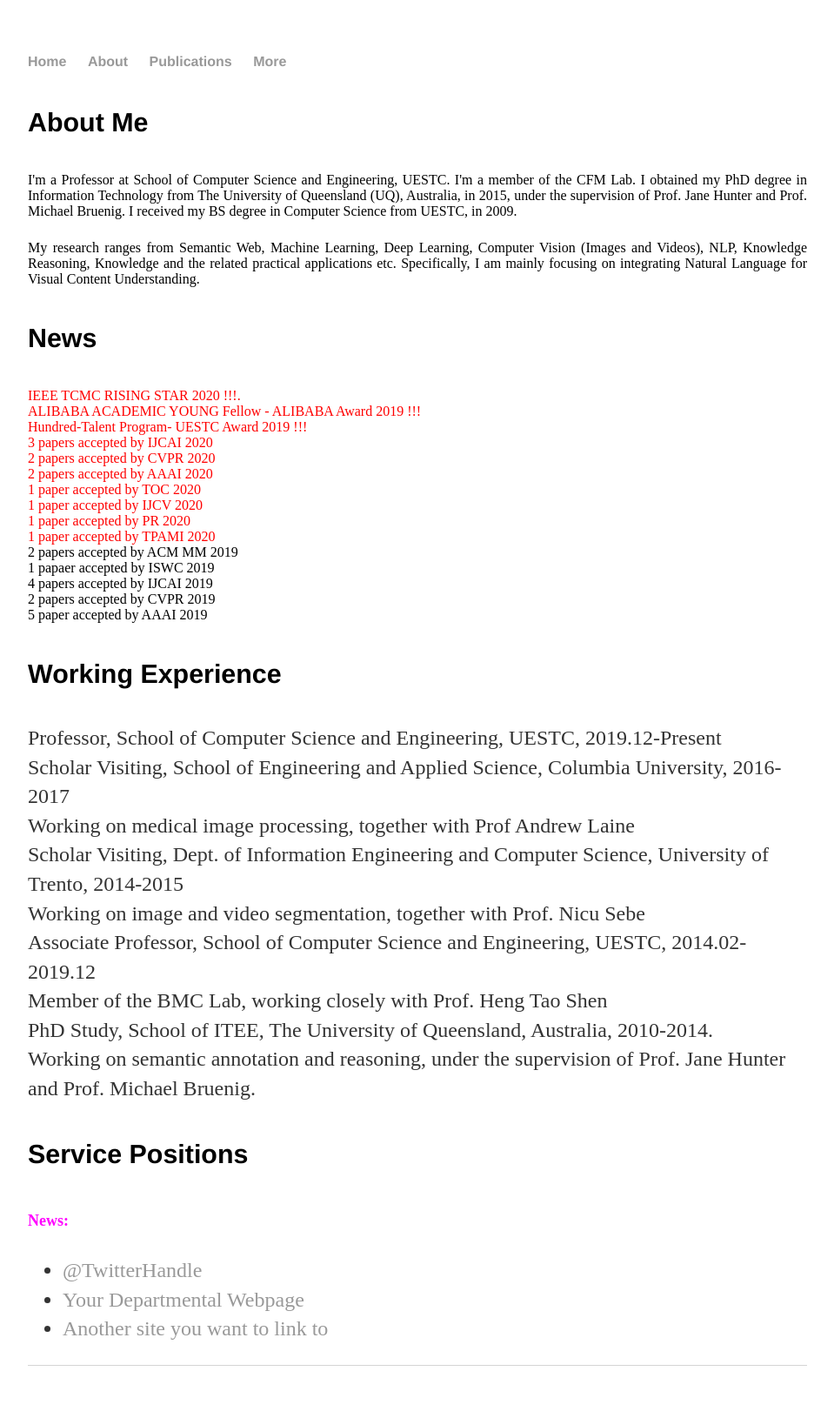
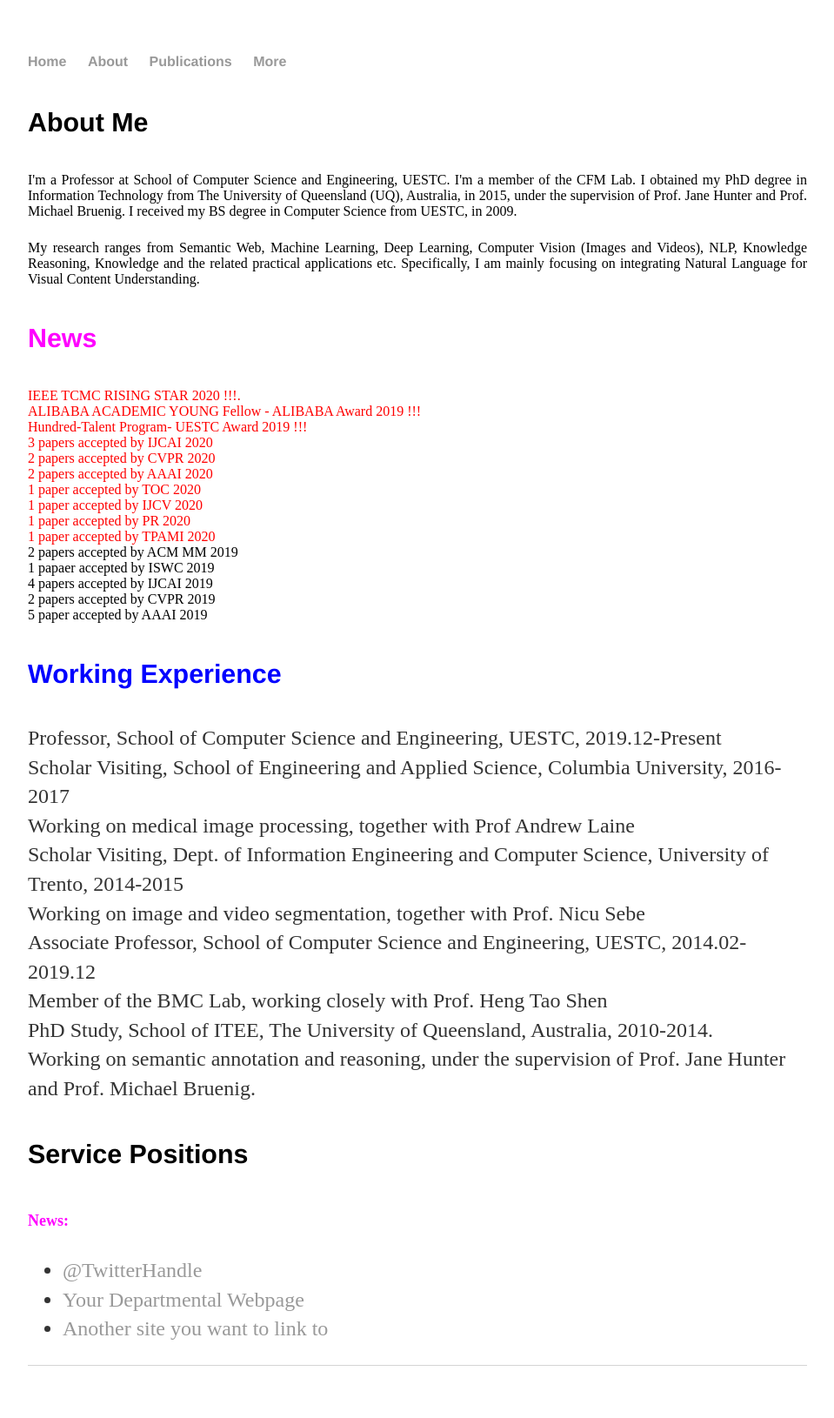
Before and after one commit to lianliGao/lianligao.github.io, a Jekyll site: the page built from about/index.html, in a window 1280 px wide. Shown: the whole page at 87% size, without its empty margins (160-1119 px from the left). Built offline with Jekyll 4.4.1, drawn with Linux system fonts in a browser that asks for light colours.

Commit message:
Update index.html

```diff
--- a/about/index.html
+++ b/about/index.html
@@ -9,7 +9,7 @@ title: About lianli gao
                         <p></p>
                         <p> <div style="text-align:justify;">My research ranges from Semantic Web, Machine Learning, Deep Learning, Computer Vision (Images and Videos), NLP, Knowledge Reasoning, Knowledge and the related practical applications etc.  Specifically, I am mainly focusing on integrating Natural Language for Visual Content Understanding. </div> </p<h2>
 
-<h4>News</h4>
+<h4 style="color:rgb(255,0,255);">News</h4>
 <p><div style="text-align:justify;">
 	<font color="#ff0000" >IEEE TCMC RISING STAR 2020 !!!.</font><br>
 	<font color="#ff0000" >ALIBABA ACADEMIC YOUNG Fellow - ALIBABA Award 2019 !!!</font><br>
@@ -29,7 +29,7 @@ title: About lianli gao
 
 </div></p>
 
-<h4> Working Experience</h4>
+<h4> <font color="#0000ff">Working Experience</font></h4>
 <p>Professor, School of Computer Science and Engineering, UESTC, 2019.12-Present<br>
 Scholar Visiting, School of Engineering and Applied Science, Columbia University, 2016-2017<br>
 Working on medical image processing, together with Prof Andrew Laine<br>
```
